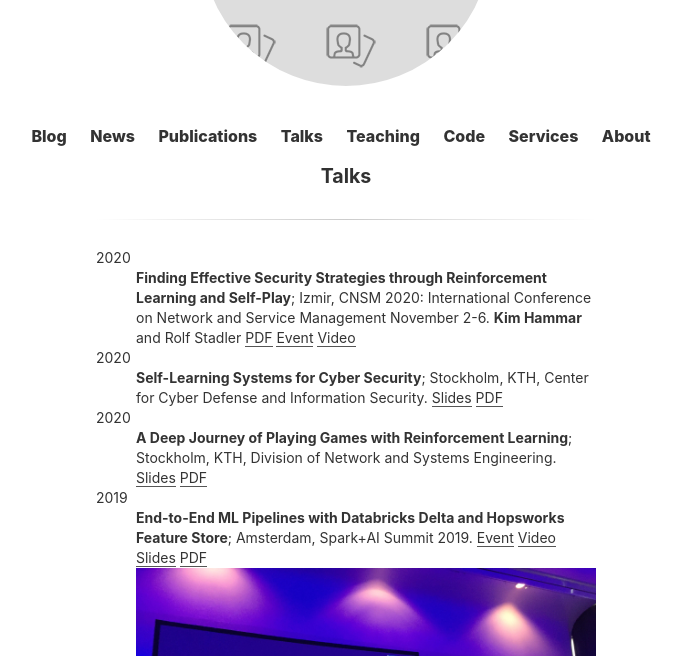
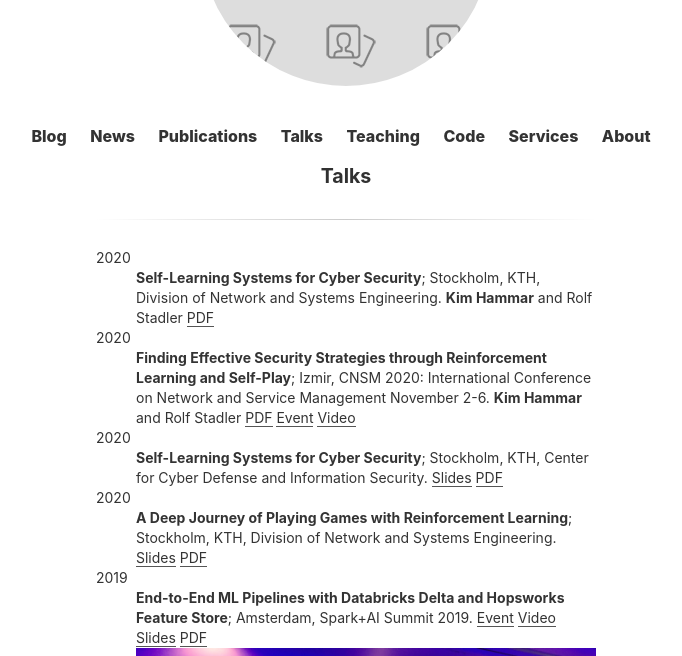
Before and after one commit to Limmen/Limmen.github.io, a Jekyll site: the page built from talks.md, in a window 1280 px wide and 900 px high, cut to the strip 244-900 px from the top of the window. Shown: the whole strip, without its empty margins (294-976 px from the left). Built offline with Jekyll 4.4.1, drawn with Linux system fonts in a browser that asks for light colours.

Commit message:
add slides

```diff
--- a/talks.md
+++ b/talks.md
@@ -2,6 +2,11 @@
 layout: page
 title: Talks
 ---
+
+2020
+:   **Self-Learning Systems for Cyber Security**; Stockholm, KTH, Division of Network and Systems Engineering.
+    **Kim Hammar** and Rolf Stadler
+	[PDF](/assets/slides/NSE_seminar_4_dec_Hammar_Stadler.pdf)
 
 2020
 :   **Finding Effective Security Strategies through Reinforcement Learning and Self-Play**; Izmir, CNSM 2020: International Conference on Network and Service Management November 2-6.
```
Also changed, not shown: 1 other file.
